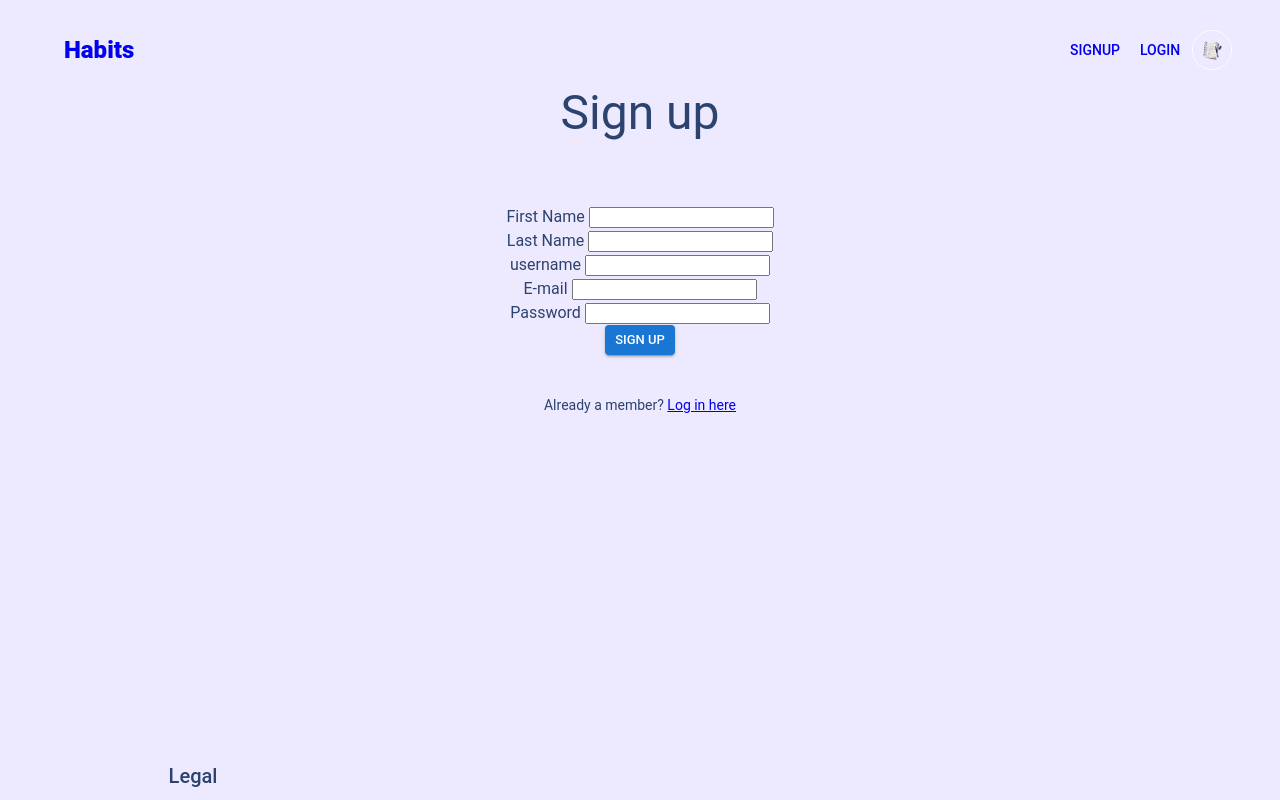
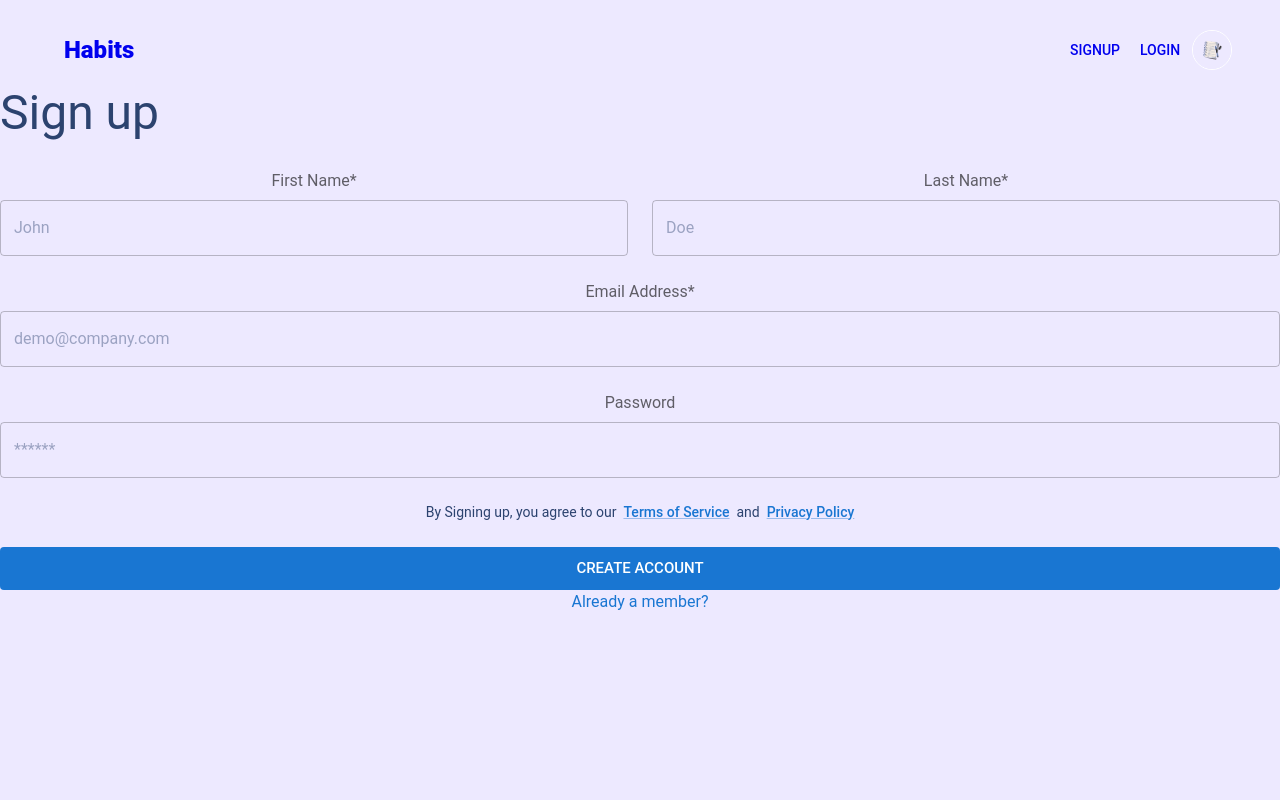
Before and after one commit to vmaineng/Habit-2023, a React (Create React App) app in the folder client/: page /signup in a window 1280 px wide. Shown: the top 800 px of the page. Built offline with nearby package versions, Linux system fonts and the light colour scheme.

Commit message:
formik and yup

```diff
--- a/client/package.json
+++ b/client/package.json
@@ -12,13 +12,15 @@
     "@testing-library/react": "^13.4.0",
     "@testing-library/user-event": "^13.5.0",
     "final-form": "^4.20.7",
+    "formik": "^2.2.9",
     "react": "^18.2.0",
     "react-chartjs-2": "^5.0.1",
     "react-dom": "^18.2.0",
     "react-final-form": "^6.5.9",
     "react-router-dom": "^6.4.5",
     "react-scripts": "5.0.1",
-    "web-vitals": "^2.1.4"
+    "web-vitals": "^2.1.4",
+    "yup": "^0.32.11"
   },
   "scripts": {
     "start": "react-scripts start",
--- a/client/src/components/SignupForm.js
+++ b/client/src/components/SignupForm.js
@@ -1,9 +1,22 @@
-import {useState} from 'react';
-import Container from '@mui/material/Container';
-import Box from '@mui/material/Box';
-import Button from '@mui/material/Button';
+import {useEffect, useState} from 'react';
+import { Link as RouterLink } from 'react-router-dom';
+// material-ui
+import {
+  Box,
+  Button,
+  FormHelperText,
+  Grid,
+  Link,
+  InputLabel,
+  OutlinedInput,
+  Stack,
+  Typography
+} from '@mui/material';
+
 import { useNavigate } from 'react-router-dom';
 
+import * as Yup from 'yup';
+import { Formik } from 'formik';
 
 function SignupForm() {
     const [firstName, setFirstName]= useState('');
@@ -44,46 +57,172 @@ if (response.ok) {
 }}
 
   return (
-    <div>
-        <Box
-          sx={{
-            marginTop: 4,
-            display: 'flex',
-            flexDirection: 'column',
-            alignItems: 'center',
-          }}
-        >
-          <Container maxWidth="sm">
-        <form onSubmit={handleSubmit}>
-    <Box sx={{ mt: 4, mb: 5}}>
+
+<>
+            <Formik
+                initialValues={{
+                    firstname: '',
+                    lastname: '',
+                    email: '',
+                    password: '',
+                    submit: null
+                }}
+                validationSchema={Yup.object().shape({
+                    firstname: Yup.string().max(255).required('First Name is required'),
+                    lastname: Yup.string().max(255).required('Last Name is required'),
+                    email: Yup.string().email('Must be a valid email').max(255).required('Email is required'),
+                    password: Yup.string().max(255).required('Password is required')
+                })}
+                onSubmit={async (values, { setErrors, setStatus, setSubmitting }) => {
+                    try {
+                        setStatus({ success: false });
+                        setSubmitting(false);
+                    } catch (err) {
+                        console.error(err);
+                        setStatus({ success: false });
+                        setErrors({ submit: err.message });
+                        setSubmitting(false);
+                    }
+                }}
+            >
+                {({ errors, handleBlur, handleChange, handleSubmit, isSubmitting, touched, values }) => (
+                    <form noValidate onSubmit={handleSubmit}>
+                        <Grid container spacing={3}>
+                            <Grid item xs={12} md={6}>
+                                <Stack spacing={1}>
+                                    <InputLabel htmlFor="firstname-signup">First Name*</InputLabel>
+                                    <OutlinedInput
+                                        id="firstname-login"
+                                        type="firstname"
+                                        value={values.firstname}
+                                        name="firstname"
+                                        onBlur={handleBlur}
+                                        onChange={handleChange}
+                                        placeholder="John"
+                                        fullWidth
+                                        error={Boolean(touched.firstname && errors.firstname)}
+                                    />
+                                    {touched.firstname && errors.firstname && (
+                                        <FormHelperText error id="helper-text-firstname-signup">
+                                            {errors.firstname}
+                                        </FormHelperText>
+                                    )}
+                                </Stack>
+                            </Grid>
+                            <Grid item xs={12} md={6}>
+                                <Stack spacing={1}>
+                                    <InputLabel htmlFor="lastname-signup">Last Name*</InputLabel>
+                                    <OutlinedInput
+                                        fullWidth
+                                        error={Boolean(touched.lastname && errors.lastname)}
+                                        id="lastname-signup"
+                                        type="lastname"
+                                        value={values.lastname}
+                                        name="lastname"
+                                        onBlur={handleBlur}
+                                        onChange={handleChange}
+                                        placeholder="Doe"
+                                        inputProps={{}}
+                                    />
+                                    {touched.lastname && errors.lastname && (
+                                        <FormHelperText error id="helper-text-lastname-signup">
+                                            {errors.lastname}
+                                        </FormHelperText>
+                                    )}
+                                </Stack>
+                            </Grid>
+
+                            <Grid item xs={12}>
+                                <Stack spacing={1}>
+                                    <InputLabel htmlFor="email-signup">Email Address*</InputLabel>
+                                    <OutlinedInput
+                                        fullWidth
+                                        error={Boolean(touched.email && errors.email)}
+                                        id="email-login"
+                                        type="email"
+                                        value={values.email}
+                                        name="email"
+                                        onBlur={handleBlur}
+                                        onChange={handleChange}
+                                        placeholder="demo@company.com"
+                                        inputProps={{}}
+                                    />
+                                    {touched.email && errors.email && (
+                                        <FormHelperText error id="helper-text-email-signup">
+                                            {errors.email}
+                                        </FormHelperText>
+                                    )}
+                                </Stack>
+                            </Grid>
+                            <Grid item xs={12}>
+                                <Stack spacing={1}>
+                                    <InputLabel htmlFor="password-signup">Password</InputLabel>
+                                    <OutlinedInput
+                                        fullWidth
+                                        error={Boolean(touched.password && errors.password)}
+                                        id="password-signup"
+
+                                        placeholder="******"
+                                        inputProps={{}}
+                                    />
+                                    {touched.password && errors.password && (
+                                        <FormHelperText error id="helper-text-password-signup">
+                                            {errors.password}
+                                        </FormHelperText>
+                                    )}
+                                </Stack>
+                                {/* <FormControl fullWidth sx={{ mt: 2 }}>
+                                    <Grid container spacing={2} alignItems="center">
+                                        <Grid item>
+                                            <Box sx={{ bgcolor: level?.color, width: 85, height: 8, borderRadius: '7px' }} />
+                                        </Grid>
+                                        <Grid item>
+                                            <Typography variant="subtitle1" fontSize="0.75rem">
+                                                {level?.label}
+                                            </Typography>
+                                        </Grid>
+                                    </Grid>
+                                </FormControl> */}
+                            </Grid>
+                            <Grid item xs={12}>
+                                <Typography variant="body2">
+                                    By Signing up, you agree to our &nbsp;
+                                    <Link variant="subtitle2" component={RouterLink} to="#">
+                                        Terms of Service
+                                    </Link>
+                                    &nbsp; and &nbsp;
+                                    <Link variant="subtitle2" component={RouterLink} to="#">
+                                        Privacy Policy
+                                    </Link>
+                                </Typography>
+                            </Grid>
+                            {errors.submit && (
+                                <Grid item xs={12}>
+                                    <FormHelperText error>{errors.submit}</FormHelperText>
+                                </Grid>
+                            )}
+                            <Grid item xs={12}>
+
+                                    <Button
+                                        disableElevation
+                                        disabled={isSubmitting}
+                                        fullWidth
+                                        size="large"
+                                        type="submit"
+                                        variant="contained"
+                                        color="primary"
+                                    >
+                                        Create Account
+                                    </Button>
+
+                            </Grid>
+                            </Grid>
+                            </form>
+                )}
+            </Formik>
+        </>
 
 
-    <label> First Name </label>
-        <input type="text" onChange={(e) => setFirstName(e.target.value)} value={firstName} />
-        <br />
-        <label> Last Name </label>
-        <input type="text" onChange={(e) => setLastName(e.target.value)} value={lastName} />
-        <br />
-        <label> username </label>
-        <input type="text" onChange={(e) => setUsername(e.target.value)} value={username} />
-        <br />
-        <label>E-mail </label>
-        <input type="text" onChange={(e) => setEmail(e.target.value)} value={email} />
-       <br />
-        <label>Password </label>
-        <input type="text" onChange={(e) => setPassword(e.target.value)} value={password} />
-        <br />
-
-       <Button size="small" variant="contained" type="submit">Sign up</Button>
-
-    </Box>
-
-    </form>
-    </Container>
-    {error && error}
-    </Box>
-
-    </div>
   )
 }
 
--- a/client/src/pages/Signup.js
+++ b/client/src/pages/Signup.js
@@ -1,29 +1,53 @@
-import React from 'react'
-import Navbar from '../components/Navbar'
+import React from "react";
+import { Link } from "react-router-dom";
+import Navbar from "../components/Navbar";
+import SignupForm from "../components/SignupForm";
+import Footer from "../components/Footer";
 import Typography from "@mui/material/Typography";
-import { Link } from "react-router-dom";
-import SignupForm from '../components/SignupForm';
-import Footer from "../components/Footer";
-import Box from '@mui/material/Box';
+import Grid from "@mui/material/Grid";
+import Stack from "@mui/material/Stack";
+import Box from "@mui/material/Box";
 
 function Signup() {
   return (
-    <div><Navbar />
-     <Typography variant="h3" gutterBottom marked="center" align="center">
+    <div>
+      <Navbar />
+      <Grid container spacing={3}>
+        <Grid item xs={12}>
+          <Stack
+            direction="row"
+            justifyContent="space-between"
+            alignItems="baseline"
+            sx={{ mb: { xs: -0.5, sm: 0.5 } }}
+          >
+            <Typography
+              variant="h3"
+              // gutterBottom
+              // marked="center"
+              // align="center"
+            >
               Sign up
             </Typography>
+          </Stack>
+
+      </Grid>
+      <Grid item xs={12}>
         <SignupForm />
-      <Typography variant="body2" align="center">
+      </Grid>
+      </Grid>
+      <Typography component={Link} to="/login" variant="body1" sx={{ textDecoration: 'none' }} color="primary">
         {"Already a member? "}
-        <Link to="/login" align="center" underline="always">
+
+        {/* <Link to="/login" align="center" underline="always">
           Log in here
-        </Link>
+        </Link> */}
       </Typography>
-      <Box sx={{ mt: 35}}>
+
+      <Box sx={{ mt: 35 }}>
         <Footer />
       </Box>
     </div>
-  )
+  );
 }
 
-export default Signup
+export default Signup;
```
Also changed, not shown: 1 other file (tests, documents, lock files or other folders). Lines whose indentation alone changed are shown as unchanged.
